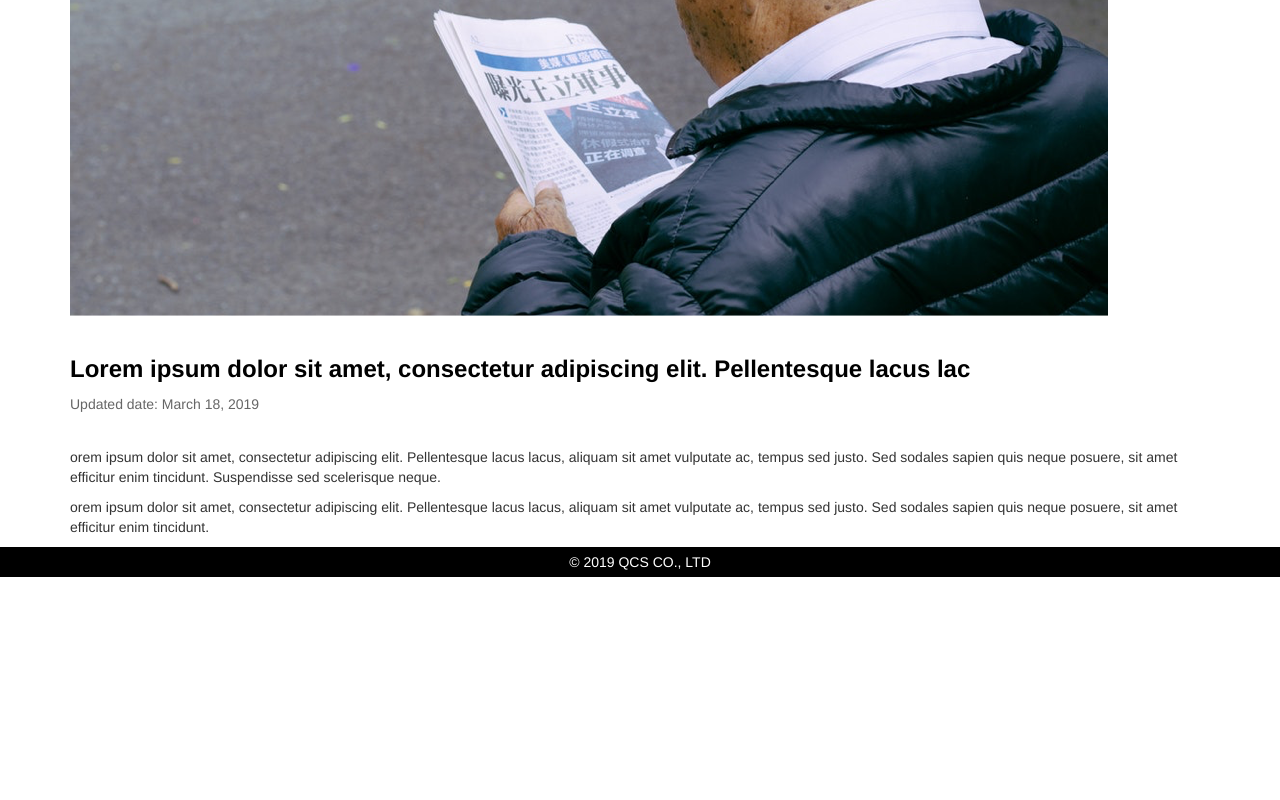
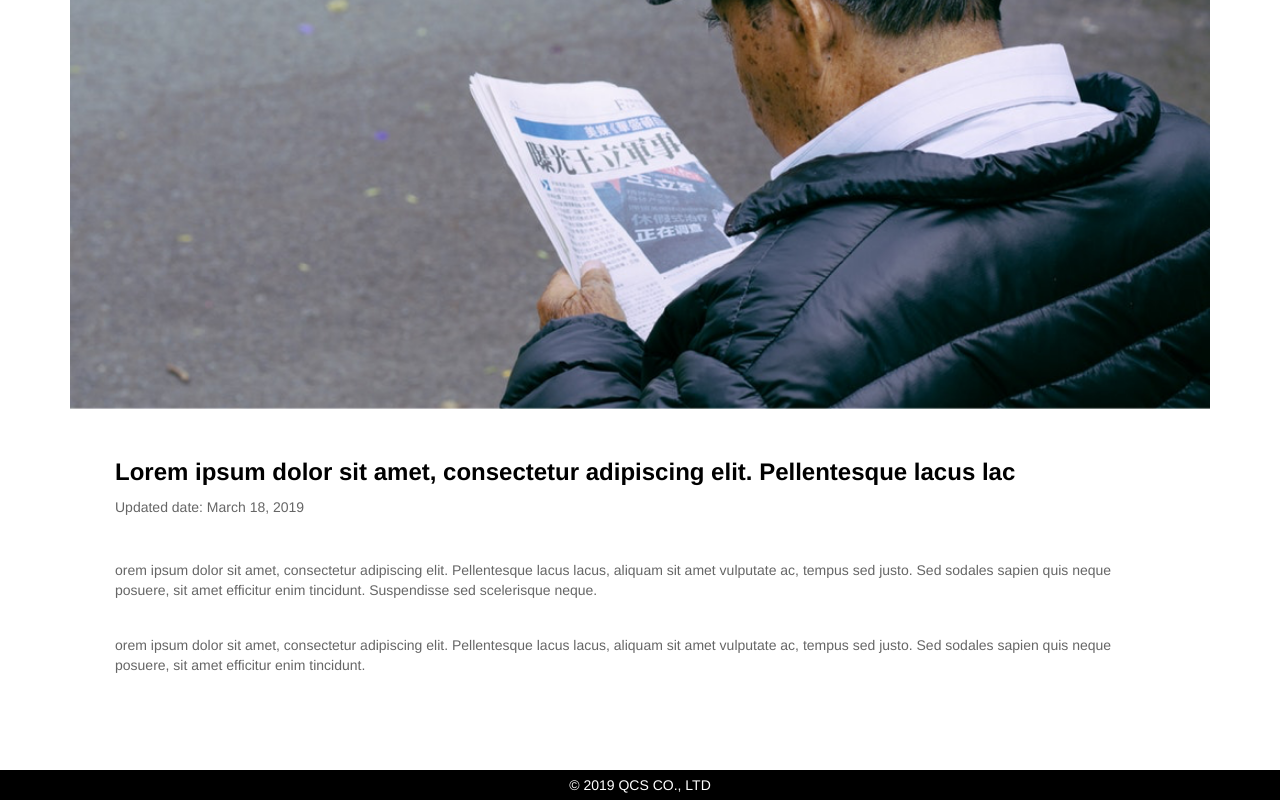
Before and after one commit to hello-meng/WorkShopProjectMeng, a plain HTML site: page newsdetail.html in a window 1280 px wide. Shown: the part 363-1163 px from the top of the page. Before the commit the page ends 940 px from the top, so only its background shows below. Drawn offline with Linux system fonts and the light colour scheme.

Commit message:
20201217x2

```diff
--- a/css/style.css
+++ b/css/style.css
@@ -18,14 +18,23 @@
 	line-height: 25px;
 	padding-bottom: 30px;
 }
+.news-detail-img {
+	padding-top: 40px;
+}
 .news-detail {
-	margin: auto;
+	padding: 30px 60px 60px 60px;
 }
 .news-detail h2 {
 	font-weight: 700;
     font-size: 24px;
-	padding-top: 20px;
+	/* padding-top: 20px; */
 	color: #000000;
+}
+.news-detail-text {
+	color: #666666;
+	font-size: 14px;
+	font-weight: 400;
+	padding-bottom: 25px;
 }
 footer {
 	background-color: #000;
--- a/newsdetail1.html
+++ b/newsdetail.html
@@ -25,7 +25,7 @@
             <div class="container-fluid">
 
               <!-- Collect the nav links, forms, and other content for toggling -->
-                <div class="collapse navbar-collapse text-center" id="bs-example-navbar-collapse-1">
+                <div class="collapse navbar-collapse text-center">
                     <ul class="nav navbar-nav">
                         <li><a href="about.html">About us</a></li>
                         <li><a href="ourservice.html">Our service</a></li>
@@ -37,29 +37,29 @@
                 </div><!-- /.navbar-collapse -->
             </div><!-- /.container-fluid -->
 
-          </nav>
+        </nav>
     </header>
     <!--END HEADER -->
 
     <!-- CONTENT -->
     <section>
       <div class="container">
-        <div class="news-detail">
-          <div>
-            <img src="img/news/image-slide.png">
+        <div class="row">
+          <div class="col-xs-12 col-sm-12">
+            <img src="img/news/image-slide.png" class="w-100 news-detail-img">
           </div>
-          <h2>
-            Lorem ipsum dolor sit amet, consectetur adipiscing elit. Pellentesque lacus lac
-          </h2>
-          <div class="news-date">
-            Updated date: March 18, 2019
-          </div>
-          <div>
-            <p>
-              orem ipsum dolor sit amet, consectetur adipiscing elit. Pellentesque lacus lacus, aliquam sit amet vulputate ac, tempus sed justo. Sed sodales sapien quis neque posuere, sit amet efficitur enim tincidunt. Suspendisse sed scelerisque neque.
+          <div class="col-xs-12 col-sm-12 news-detail">
+            <h2>Lorem ipsum dolor sit amet, consectetur adipiscing elit. Pellentesque lacus lac</h2>
+            <p class="news-date">Updated date: March 18, 2019</p>
+            <p class="news-detail-text">
+              orem ipsum dolor sit amet, consectetur adipiscing elit. Pellentesque lacus lacus,
+              aliquam sit amet vulputate ac, tempus sed justo. Sed sodales sapien quis neque posuere,
+              sit amet efficitur enim tincidunt. Suspendisse sed scelerisque neque.
             </p>
-            <p>
-              orem ipsum dolor sit amet, consectetur adipiscing elit. Pellentesque lacus lacus, aliquam sit amet vulputate ac, tempus sed justo. Sed sodales sapien quis neque posuere, sit amet efficitur enim tincidunt.
+            <p class="news-detail-text">
+              orem ipsum dolor sit amet, consectetur adipiscing elit. Pellentesque lacus lacus,
+              aliquam sit amet vulputate ac, tempus sed justo. Sed sodales sapien quis neque posuere,
+              sit amet efficitur enim tincidunt.
             </p>
           </div>
         </div>
```
Also changed, not shown: contact.html (+4 -45 lines), news.html (+7 -7 lines).
